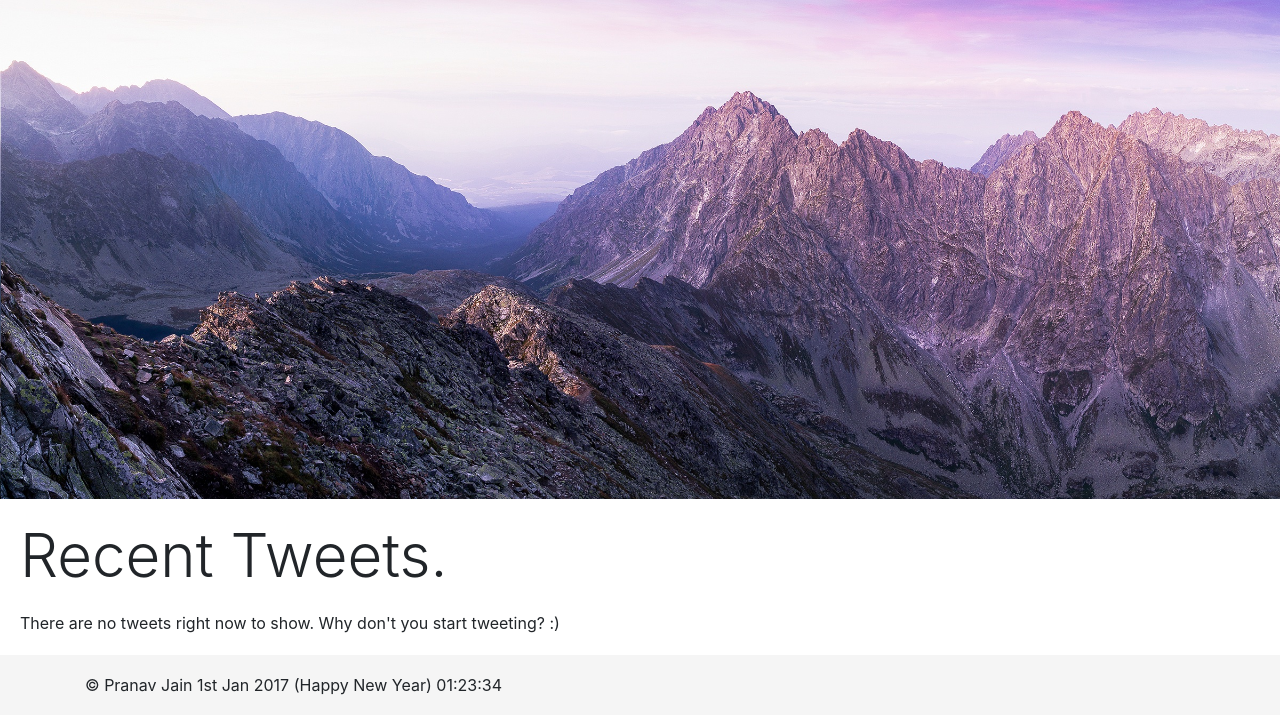
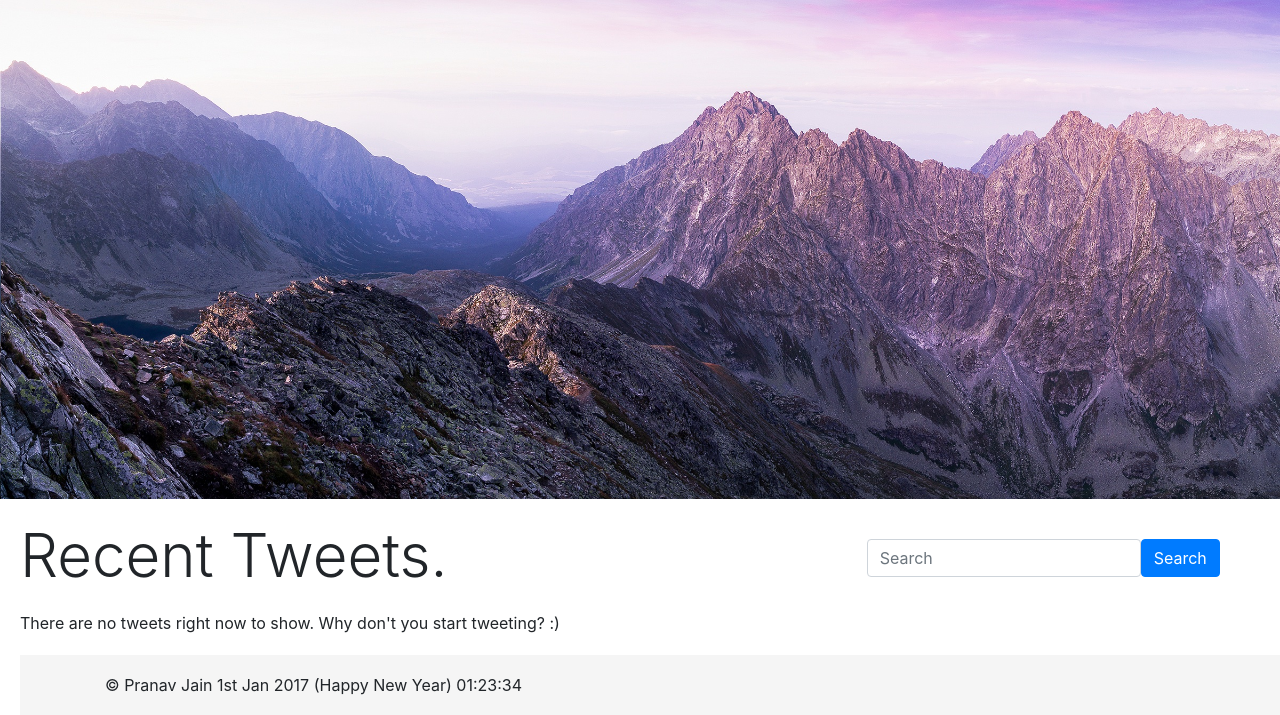
Before and after one commit to pranavj1001/TwitterClone, a PHP site: page /TwitterClone/ in a window 1280 px wide. Shown: the part 137-852 px from the top of the page. Run offline with PHP 8.4, Linux system fonts and the light colour scheme; data that the repository does not hold is empty; some libraries are stand-ins or nearby versions.

Commit message:
add displaySearch() function

```diff
--- a/controller.php
+++ b/controller.php
@@ -69,4 +69,14 @@
 
     }
 
+
+    function displaySearch(){
+        echo '<div class="form-inline searchArea">
+              <div class="form-group">
+                <input type="text" class="form-control" id="searchBox" placeholder="Search">
+              </div>
+              <button class="btn btn-primary">Search</button>
+             </div';
+    }
+
 ?>
--- a/views/css/styles.css
+++ b/views/css/styles.css
@@ -35,3 +35,6 @@ nav.navbar{
     margin-bottom: 20px;
     margin-right: 20px;
 }
+.searchArea{
+    margin-top: 20px;
+}
--- a/views/home.php
+++ b/views/home.php
@@ -5,6 +5,8 @@
           <h2 class="heading" id="homeHeading">Recent Tweets</h2>
           <?php displayTweets('public'); ?>
       </div>
-      <div class="col-md-4"></div>
+      <div class="col-md-4">
+          <?php displaySearch(); ?>
+      </div>
     </div>
 </div>
```
